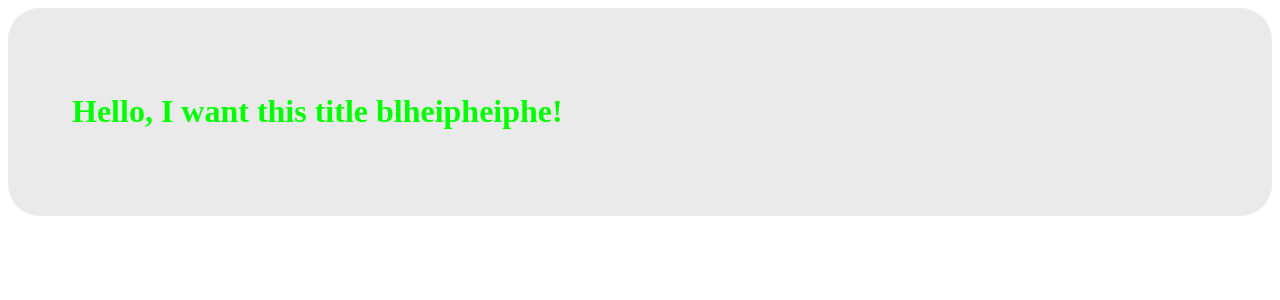
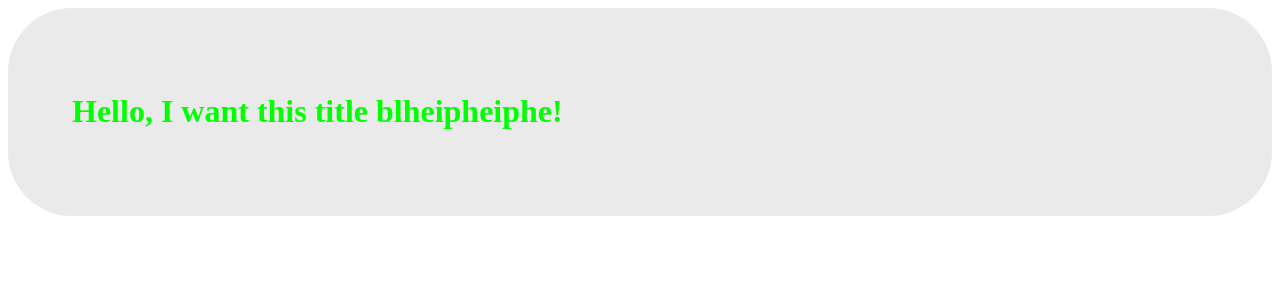
Before and after one commit to christianalfoni/new-git-flow, a React (Create React App) app: page / in a window 1280 px wide. Shown: the top 300 px of the page. Built offline with nearby package versions, Linux system fonts and the light colour scheme.

Commit message:
initial commit

```diff
--- a/src/styles.css
+++ b/src/styles.css
@@ -3,5 +3,5 @@
   background-color: #eaeaea;
   color: lime;
   padding: 4rem;
-  border-radius: 2rem;
+  border-radius: 4rem;
 }
```
